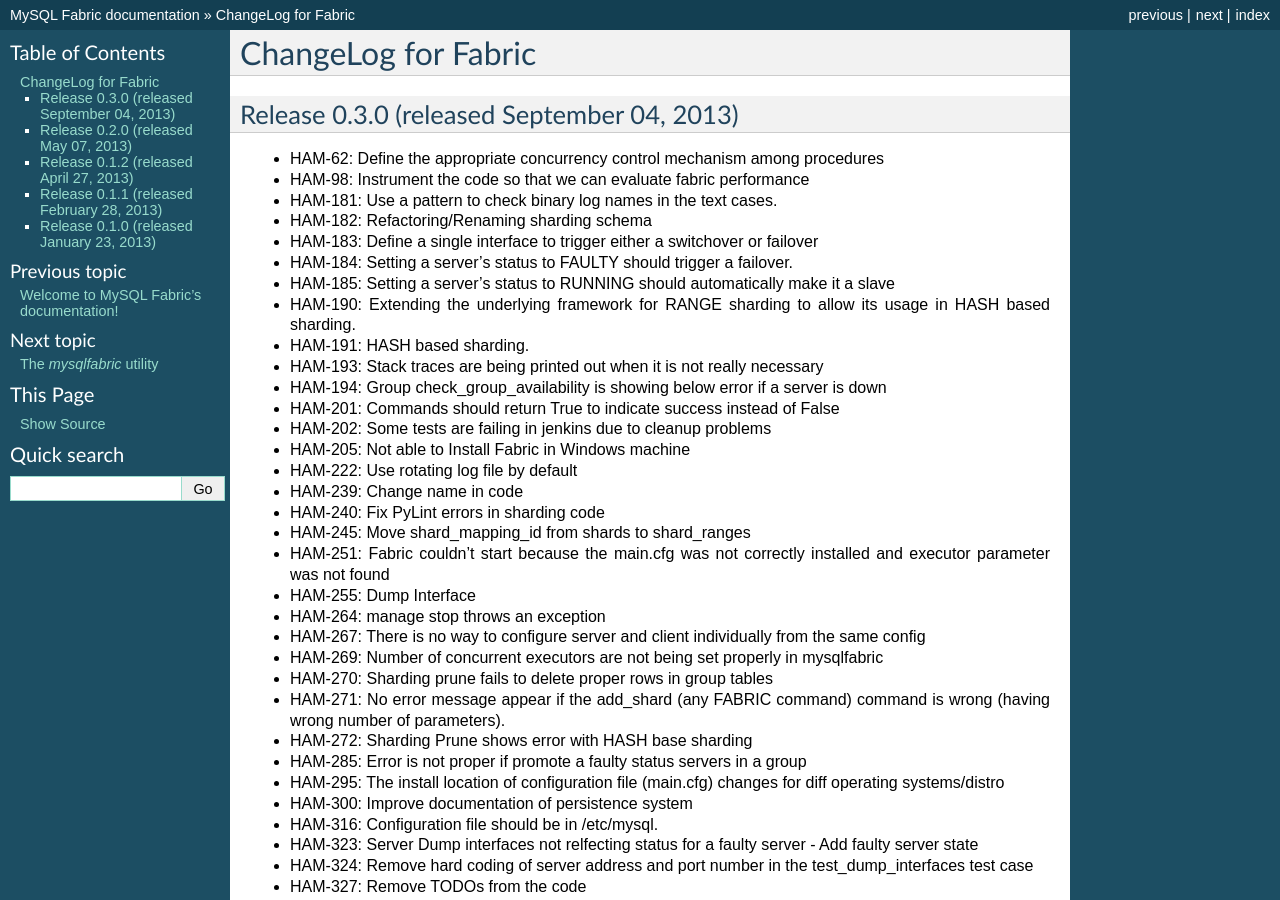
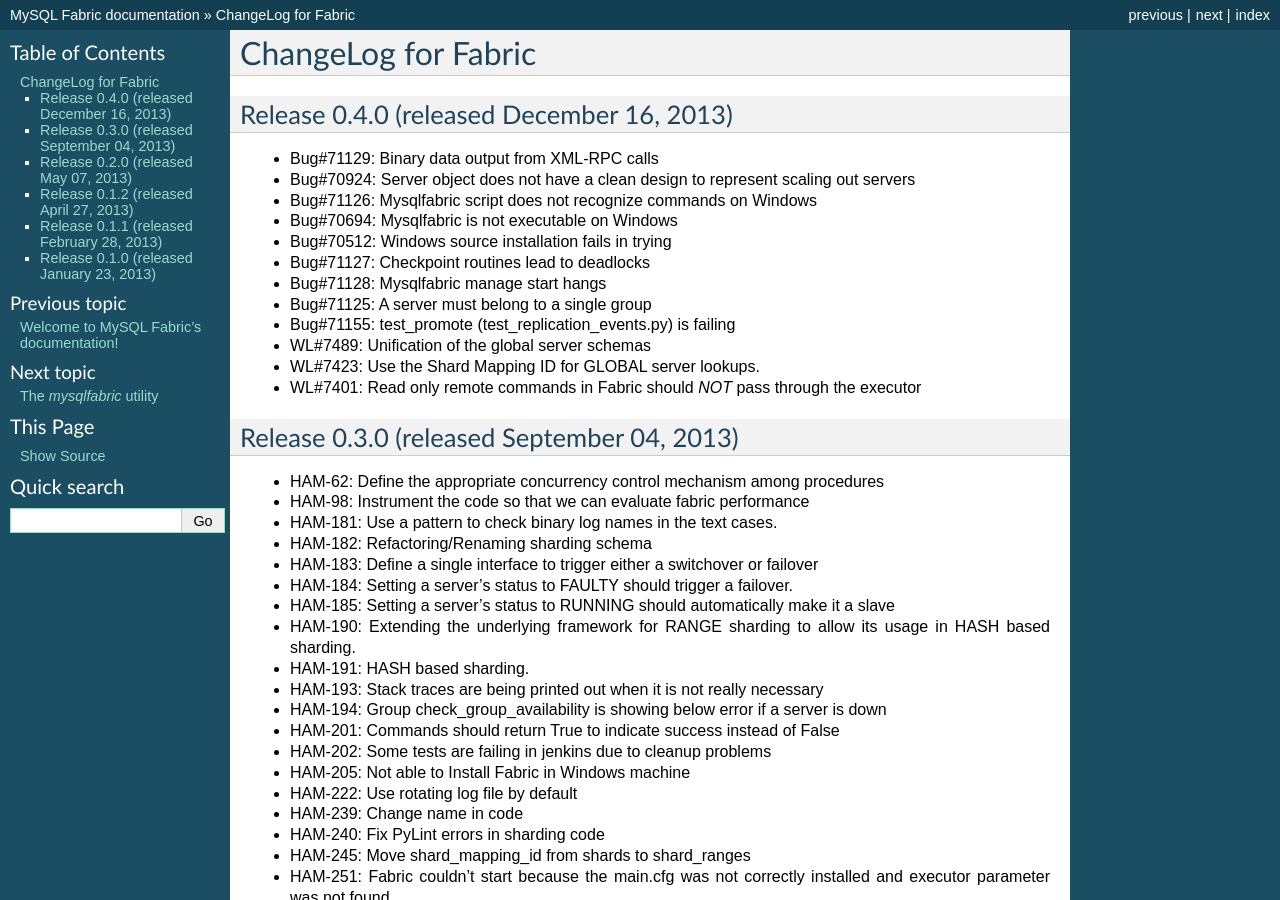
Before and after one commit to edrod77/mysql-fabric, a Sphinx documentation site: the page built from doc/source/CHANGELOG.rst, in a window 1280 px wide and 900 px high. Built offline with Sphinx 7.4.7, drawn with Linux system fonts in a browser that asks for light colours; the version number could not be read and is left out.

Commit message:
Updating changelog and releasing 0.4.0

```diff
--- a/doc/source/CHANGELOG.rst
+++ b/doc/source/CHANGELOG.rst
@@ -1,6 +1,23 @@
 ####################
 ChangeLog for Fabric
 ####################
+
+
+Release 0.4.0 (released December 16, 2013)
+------------------------------------------
+
+* Bug#71129: Binary data output from XML-RPC calls
+* Bug#70924: Server object does not have a clean design to represent scaling out servers
+* Bug#71126: Mysqlfabric script does not recognize commands on Windows
+* Bug#70694: Mysqlfabric is not executable on Windows
+* Bug#70512: Windows source installation fails in trying
+* Bug#71127: Checkpoint routines lead to deadlocks
+* Bug#71128: Mysqlfabric manage start hangs
+* Bug#71125: A server must belong to a single group
+* Bug#71155: test_promote (test_replication_events.py) is failing
+* WL#7489: Unification of the global server schemas
+* WL#7423: Use the Shard Mapping ID for GLOBAL server lookups.
+* WL#7401: Read only remote commands in Fabric should *NOT* pass through the executor
 
 
 Release 0.3.0 (released September 04, 2013)
```
Also changed, not shown: 1 other file.
